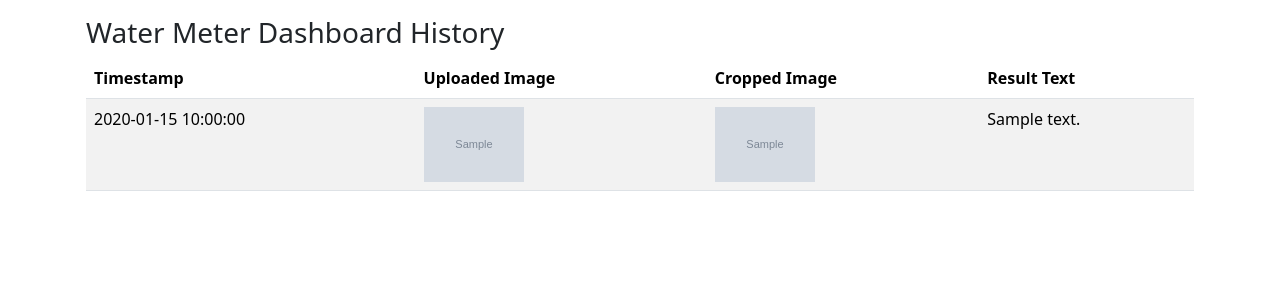
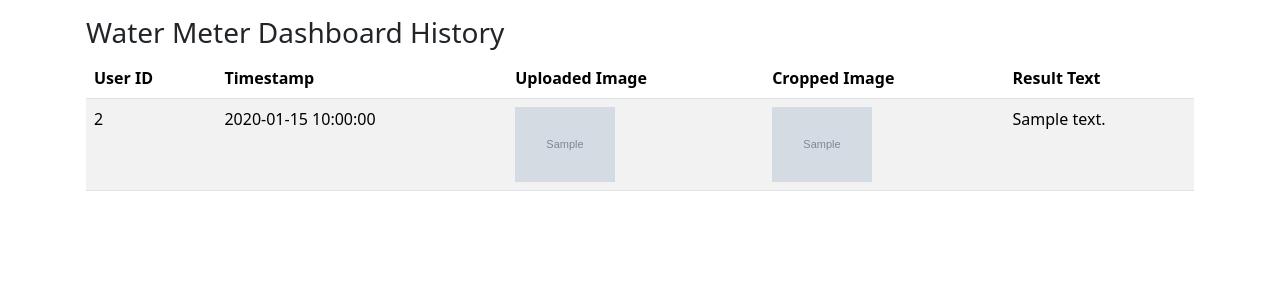
Before and after one commit to algonacci/WaterMeter-Dashboard, a Flask app: template templates/history.html in a window 1280 px wide. Shown: the part 56-356 px from the top of the page. Run offline with Flask 2, Linux system fonts and the light colour scheme; the template is opened without the code that fills it: most values are stand-ins (such as "Sample title", 1, 10 or a date in 2020); grey boxes marked "Sample" are stand-in pictures.

Commit message:
Update history.html

```diff
--- a/templates/history.html
+++ b/templates/history.html
@@ -10,6 +10,7 @@
           <table class="table table-striped">
             <thead>
               <tr>
+                <th>User ID</th>
                 <th>Timestamp</th>
                 <th>Uploaded Image</th>
                 <th>Cropped Image</th>
@@ -19,6 +20,7 @@
             <tbody>
               {% for index, row in df.iterrows() %}
               <tr>
+                <td>{{ index + 1 }}</td>
                 <td>{{ row['timestamp'] }}</td>
                 <td>
                   <img src="{{ row['uploaded_image_path'] }}" width="100px" />
```
